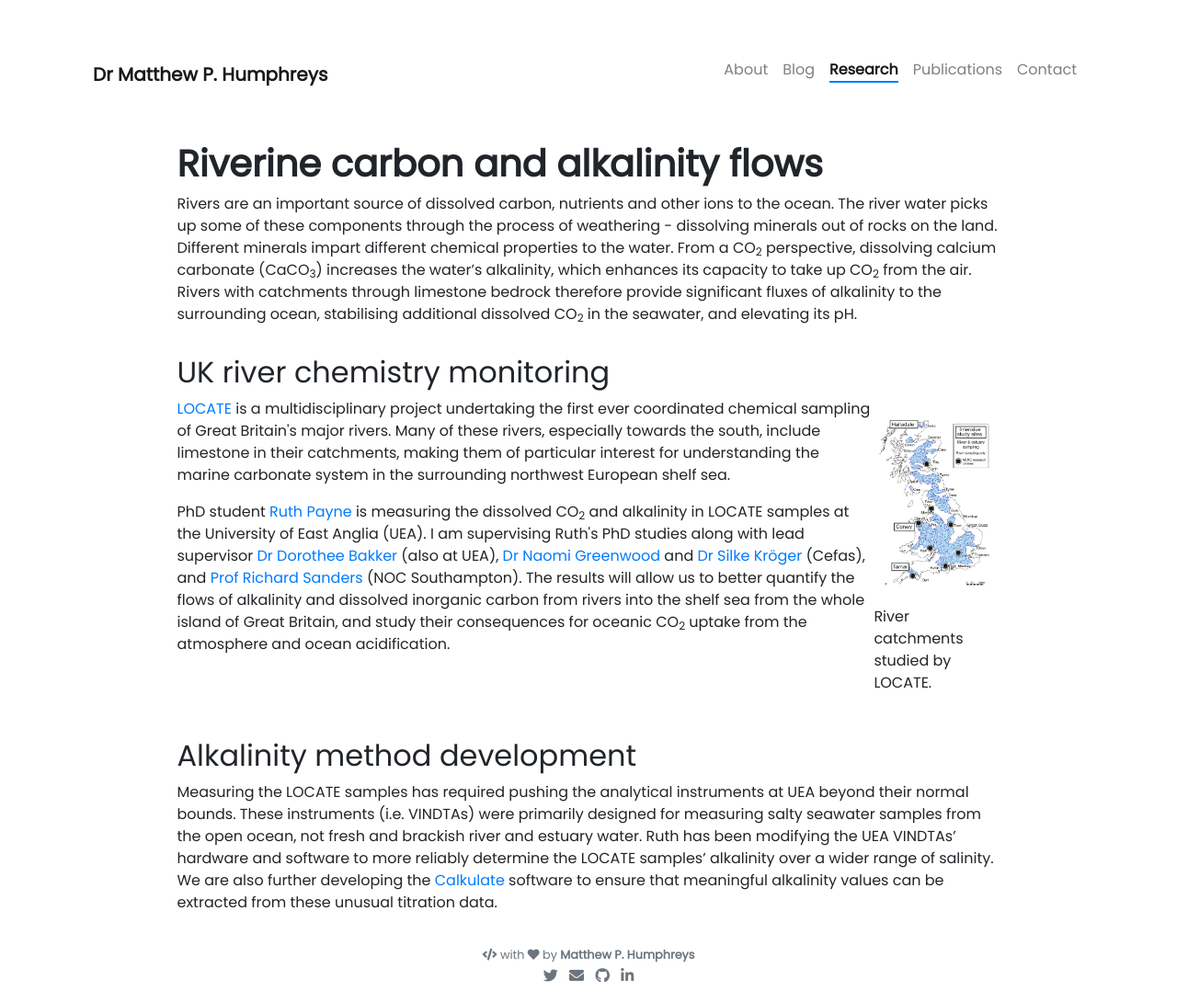
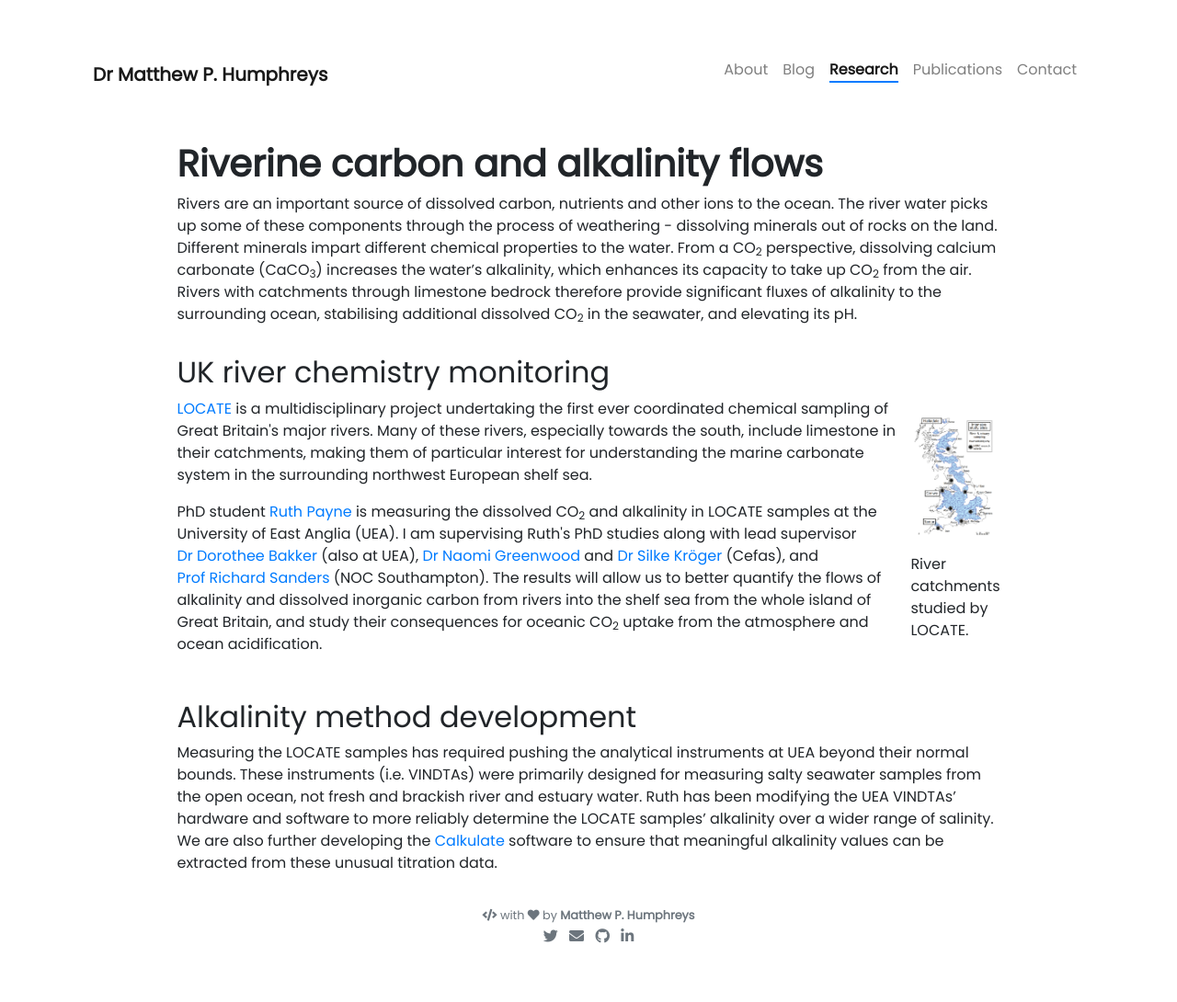
Before and after one commit to mvdh7/mvdh7.github.io, a Jekyll site: the page built from _projects/350-locate.md, in a window 1280 px wide. Shown: the whole page at 92% size. Built offline with Jekyll 4.4.1, drawn with Linux system fonts in a browser that asks for light colours; nearby versions of some CDN libraries; comment, search, counter and statistics services are not loaded; after the commit the page ends 1047 px from its top, so only the background shows below that.

Commit message:
Specify img width?

```diff
--- a/_projects/350-locate.md
+++ b/_projects/350-locate.md
@@ -23,7 +23,7 @@ Rivers are an important source of dissolved carbon, nutrients and other ions to
 </div>
 
 <figure>
-<img src="https://raw.githubusercontent.com/mvdh7/mvdh7.github.io/master/images/locate.png" alt="Map of UK river catchments investigated by the LOCATE research programme." />
+<img src="https://raw.githubusercontent.com/mvdh7/mvdh7.github.io/master/images/locate.png" alt="Map of UK river catchments investigated by the LOCATE research programme." width="421" />
 <figcaption>River catchments studied by LOCATE.</figcaption>
 </figure>
 
```
